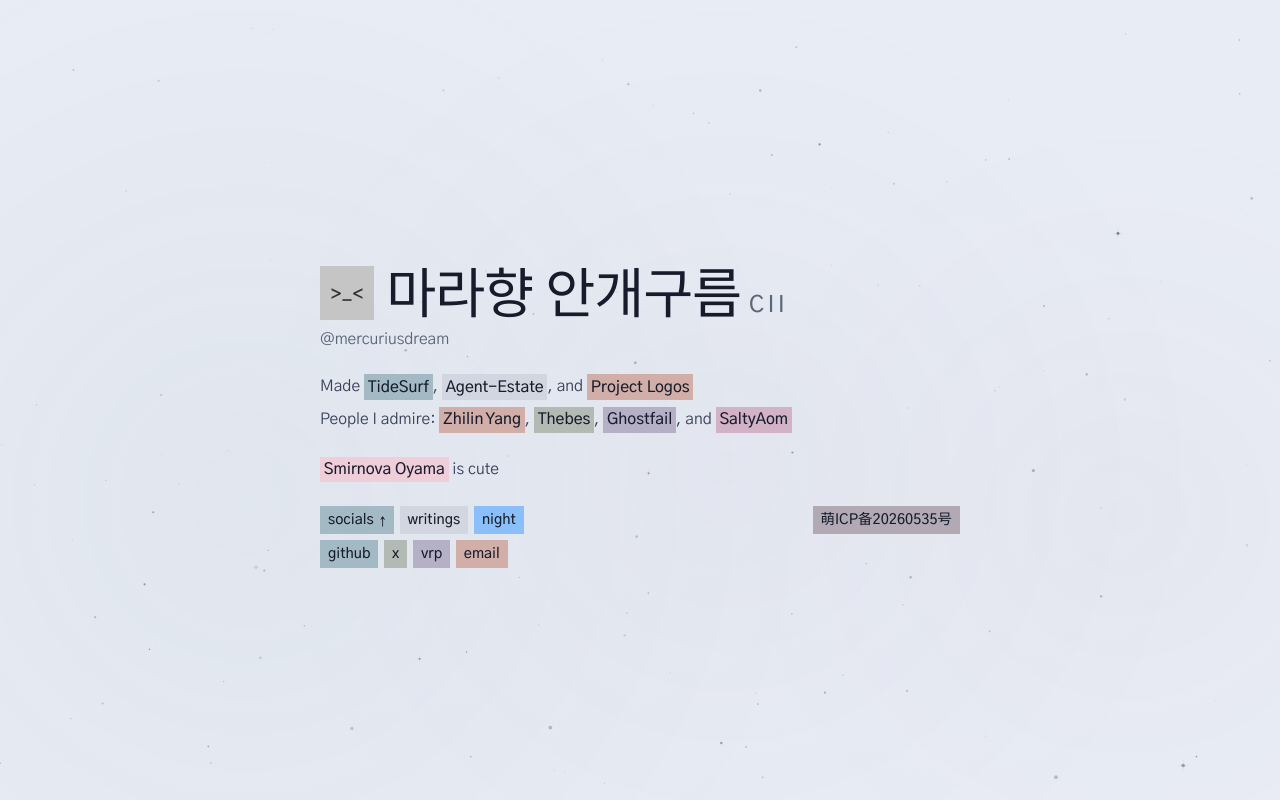
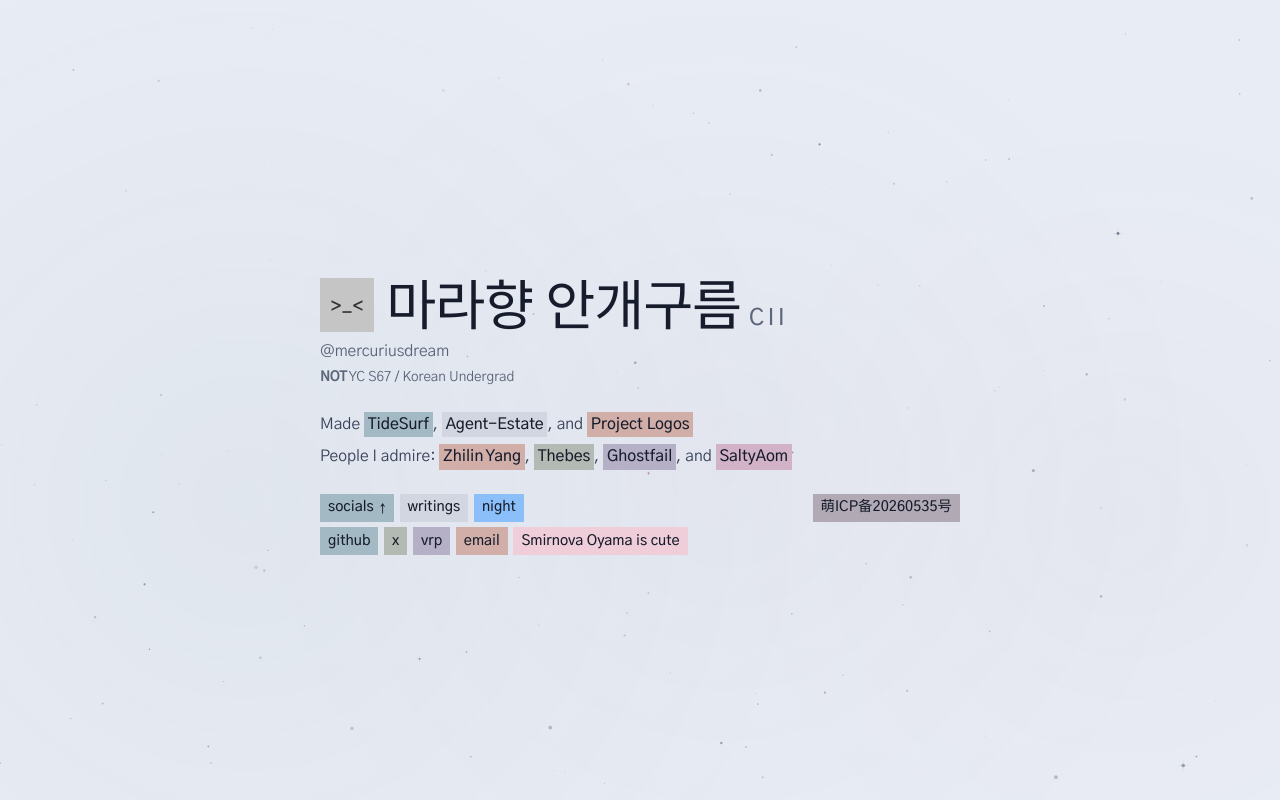
Before and after one commit to MercuriusDream/mercuriusdream.github.io, a React (Vite) app: page / in a window 1280 px wide. Both pictures are taken after a click on the button "socials". Built offline with nearby package versions, Linux system fonts and the light colour scheme; a web font is replaced by a local one.

Commit message:
Move 'Smirnova Oyama is cute' into socials drawer, add NOT YC S67 / Korean Undergrad tagline

```diff
--- a/src/App.jsx
+++ b/src/App.jsx
@@ -24,20 +24,17 @@ const MADE_LINKS = [
   { label: 'Project Logos', to: '/logos', accent: '#B8634A' },
 ];
 
-const CUTE_LINKS = [
-  {
-    label: 'Smirnova Oyama',
-    href: 'https://mizukiakiyama.com',
-    accent: '#F7A8B8',
-    className: 'cute-link',
-  },
-];
-
 const SOCIAL_LINKS = [
   { label: 'github', href: 'https://github.com/mercuriusdream', accent: '#4F7B86' },
   { label: 'x', href: 'https://x.com/mercuriusdream', accent: '#6F7D63' },
   { label: 'vrp', href: 'https://bughunters.google.com/profile/3dfc69d5-8b8a-4754-80ab-ba59a56e7295', accent: '#76668D' },
   { label: 'email', href: 'mailto:mercuriusdream@mercuriusdream.com', accent: '#B8634A' },
+  {
+    label: 'Smirnova Oyama is cute',
+    href: 'https://mizukiakiyama.com',
+    accent: '#F7A8B8',
+    className: 'cute-link',
+  },
 ];
 
 const delay = ms => ({ '--reveal-delay': `${ms}ms` });
@@ -150,7 +147,7 @@ function SocialsMenu() {
             href={link.href}
             target={link.href.startsWith('mailto:') ? undefined : '_blank'}
             rel={link.href.startsWith('mailto:') ? undefined : 'noopener noreferrer'}
-            className="footer-btn socials-link"
+            className={`footer-btn socials-link${link.className ? ` ${link.className}` : ''}`}
             data-glow
             tabIndex={open ? undefined : -1}
             style={{ '--btn-color': link.accent }}
@@ -189,6 +186,7 @@ function HomePage() {
               <span className="hero-cii" aria-hidden="true">CII</span>
             </h1>
             <p className="hero-handle">@mercuriusdream</p>
+            <p className="hero-tagline"><strong>NOT</strong> YC S67 / Korean Undergrad</p>
           </div>
         </header>
 
@@ -198,12 +196,6 @@ function HomePage() {
           </p>
           <p className="hero-bio">
             People I admire: <InlineLinkList links={LOVE_LINKS} />
-          </p>
-        </div>
-
-        <div className="hero-row reveal" style={delay(1300)}>
-          <p className="made-line">
-            <InlineLinkList links={CUTE_LINKS} /> is cute
           </p>
         </div>
 
--- a/src/styles/global.css
+++ b/src/styles/global.css
@@ -185,6 +185,14 @@ ul, ol { list-style: none; }
   letter-spacing: -0.005em;
 }
 
+.hero-tagline {
+  font-size: var(--fs-sm);
+  color: var(--grey-1);
+  letter-spacing: -0.005em;
+  margin-top: 0.15rem;
+}
+.hero-tagline strong { font-weight: 700; }
+
 .hero-cii {
   font-size: 0.42em;
   color: var(--grey-1);
@@ -244,7 +252,8 @@ ul, ol { list-style: none; }
 }
 
 /* ── Cute link: pink → blue hover, smooth return on unhover ── */
-.inline-link.cute-link:hover {
+.inline-link.cute-link:hover,
+.footer-btn.cute-link:hover {
   animation: cute-pink-blue 1.4s ease-in-out forwards;
 }
 @keyframes cute-pink-blue {
```
